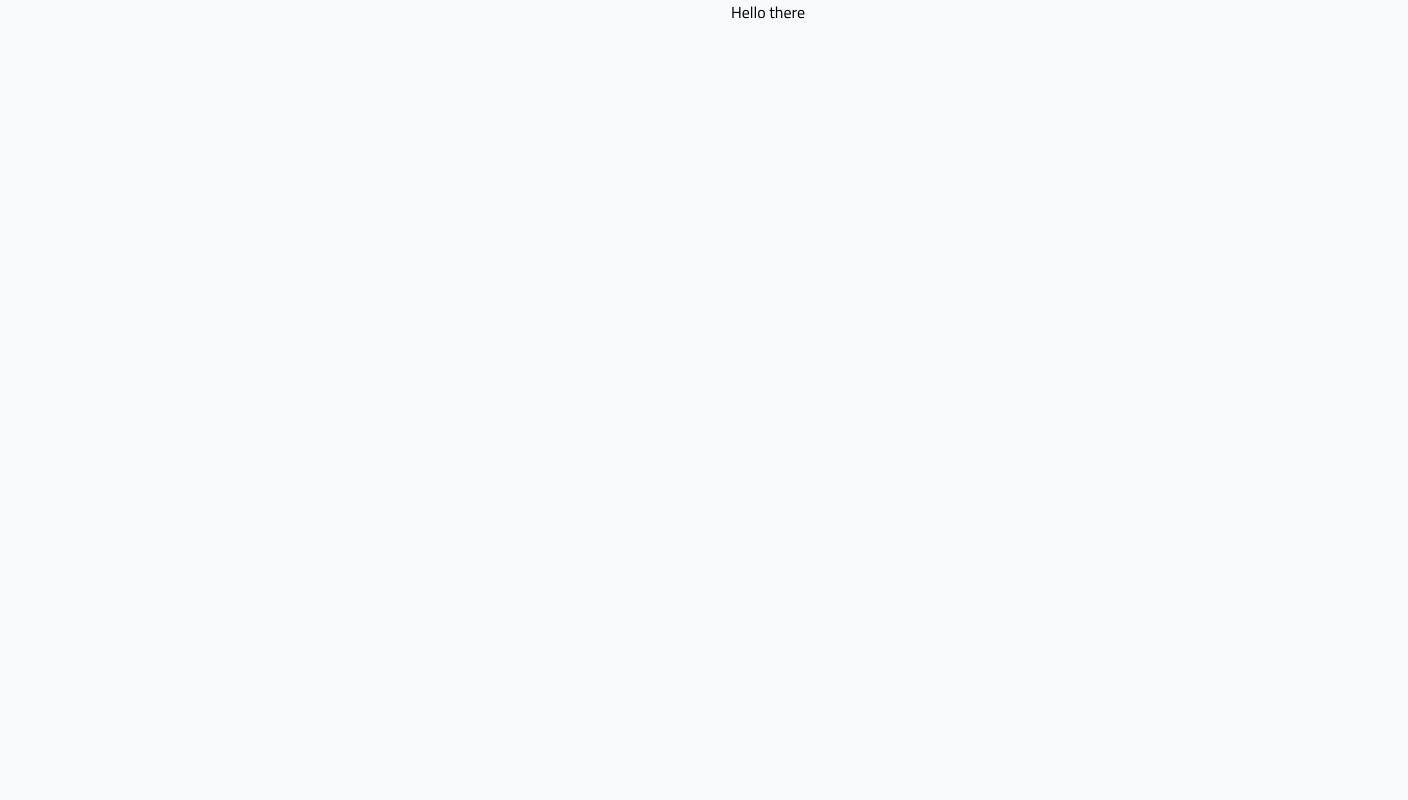
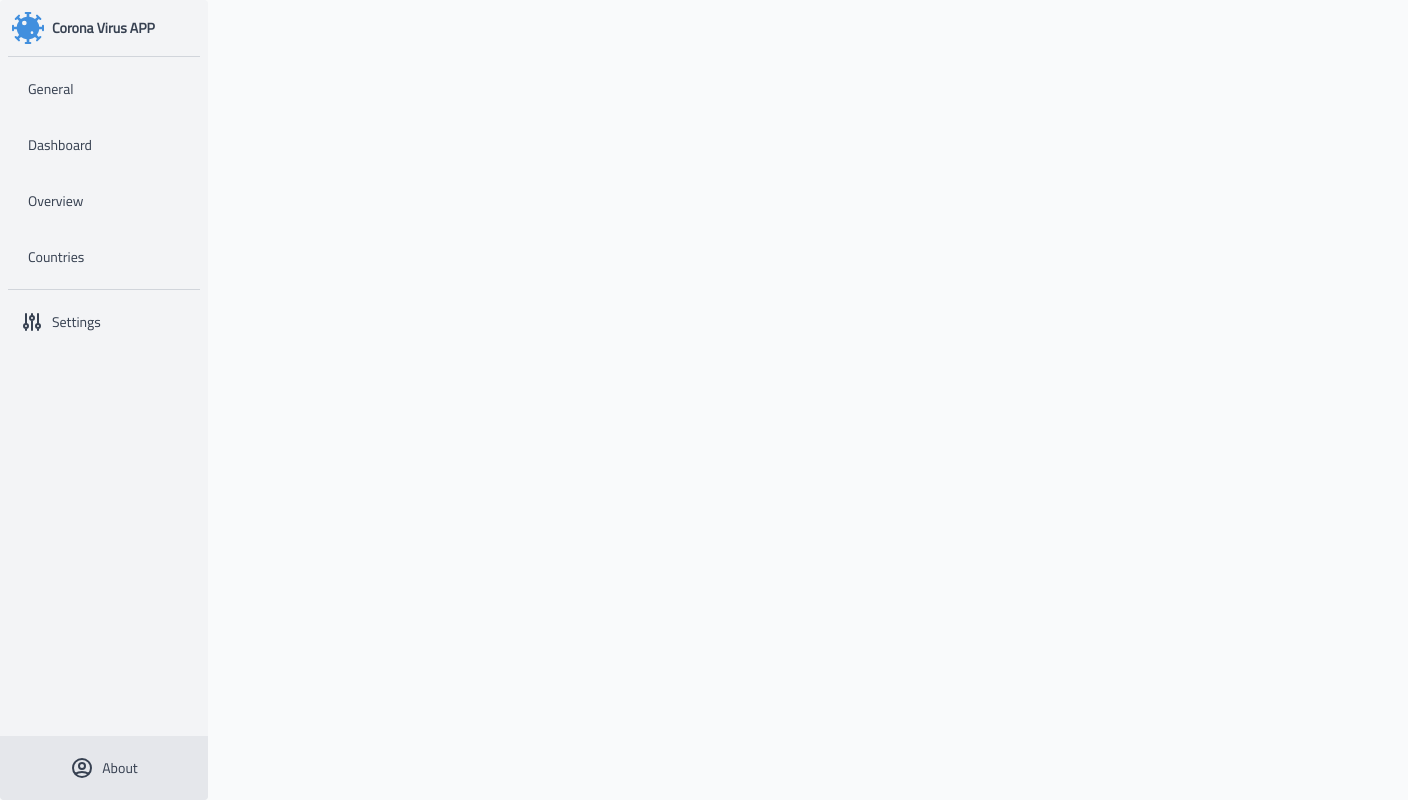
Before and after one commit to LinaYahya/corona-nadosoft, a React (Create React App) app: page / in a window 1280 px wide. Shown: the whole page, 1408 px wide, since content can reach past the window. Built offline with nearby package versions, Linux system fonts and the light colour scheme.

Commit message:
build: build sidebar as UI

```diff
--- a/src/App.css
+++ b/src/App.css
@@ -10,8 +10,7 @@
 body{
   background-color: #f9fafb;
 }
-.container {
-  margin: 0 10%;
+.app-container {
   text-align: center;
 }
 
@@ -19,10 +18,8 @@ body{
   padding: 0 10%;
 }
 @media only screen and (max-width: 600px) {
-  .container {
-    width: 100%;
+  .app-container {
     margin: 0;
-    padding: 0 1rem;
   }
   .container-fullwidth{
     padding: 0 1rem;
@@ -31,8 +28,7 @@ body{
 
 
 @media screen and (min-width: 1400px) {
-  .container {
-    width: 1152px;
+  .app-container {
     margin: 0 auto;
   }
   .container-fullwidth{
@@ -41,8 +37,7 @@ body{
   }
 }
 @media screen and (min-width: 1600px) {
-  .container {
-    width: 1440px;
+  .app-container {
     margin: 0 auto;
   }
   .container-fullwidth{
--- a/src/App.tsx
+++ b/src/App.tsx
@@ -1,10 +1,11 @@
 import React from 'react';
 import './App.css';
+import { SideBar } from './components';
 
 function App() {
   return (
-    <div className="container">
-      Hello there
+    <div className="app-container">
+      <SideBar />
     </div>
   );
 }
--- /dev/null
+++ b/src/components/Sidebar/index.tsx
@@ -0,0 +1,44 @@
+import logo from '../../assets/covid-19.svg';
+
+
+const SideBarRow = ({ text }: { text: string }) => (
+  <span className="flex items-center w-full h-12 px-3 mt-2 rounded hover:bg-gray-300">
+    <span className="ml-2 text-sm font-medium">{text}</span>
+  </span>
+)
+function SideBar() {
+  return (
+    <div className="flex flex-col items-center w-52 h-screen overflow-hidden text-gray-700 bg-gray-100 rounded">
+      <span className="flex items-center w-full px-3 mt-3" >
+        <img className="w-8 h-8 fill-current" src={logo} alt="logo" />
+        <span className="ml-2 text-sm font-bold">Corona Virus APP</span>
+      </span>
+      <div className="w-full px-2">
+        <div className="flex flex-col items-center w-full mt-3 border-t border-gray-300">
+          <SideBarRow text="General" />
+          <SideBarRow text="Dashboard" />
+          <SideBarRow text="Overview" />
+          <SideBarRow text="Countries" />
+        </div>
+        <div className="flex flex-col items-center w-full mt-2 border-t border-gray-300">
+
+          <a className="flex items-center w-full h-12 px-3 mt-2 rounded hover:bg-gray-300" >
+            <svg className="w-6 h-6 stroke-current" xmlns="http://www.w3.org/2000/svg" fill="none" viewBox="0 0 24 24" stroke="currentColor">
+              <path strokeLinecap="round" stroke-linejoin="round" strokeWidth="2" d="M12 6V4m0 2a2 2 0 100 4m0-4a2 2 0 110 4m-6 8a2 2 0 100-4m0 4a2 2 0 110-4m0 4v2m0-6V4m6 6v10m6-2a2 2 0 100-4m0 4a2 2 0 110-4m0 4v2m0-6V4" />
+            </svg>
+            <span className="ml-2 text-sm font-medium">Settings</span>
+          </a>
+
+        </div>
+      </div>
+      <a className="flex items-center justify-center w-full h-16 mt-auto bg-gray-200 hover:bg-gray-300" >
+        <svg className="w-6 h-6 stroke-current" xmlns="http://www.w3.org/2000/svg" fill="none" viewBox="0 0 24 24" stroke="currentColor">
+          <path strokeLinecap="round" stroke-linejoin="round" strokeWidth="2" d="M5.121 17.804A13.937 13.937 0 0112 16c2.5 0 4.847.655 6.879 1.804M15 10a3 3 0 11-6 0 3 3 0 016 0zm6 2a9 9 0 11-18 0 9 9 0 0118 0z" />
+        </svg>
+        <span className="ml-2 text-sm font-medium">About</span>
+      </a>
+    </div>
+  )
+}
+
+export default SideBar;
--- /dev/null
+++ b/src/components/index.ts
@@ -0,0 +1,6 @@
+import SideBar from "./Sidebar";
+
+
+export {
+  SideBar
+}
```
Also changed, not shown: src/assets/covid-19.svg (added), src/components/Sidebar/style.css (added).
